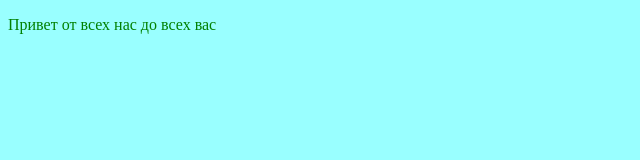
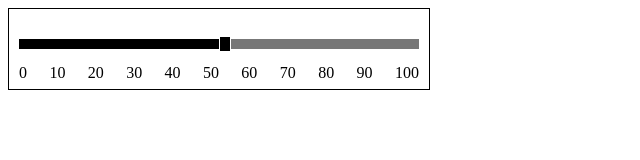
Before and after one commit to simskiy/jq-plugin, a website built with webpack: page src/index.html in a window 1280 px wide. Shown: the whole page, without its empty margins (0-640 px from the left). Built offline with nearby package versions, Linux system fonts and the light colour scheme.

Commit message:
Первичная верстка. (Основа для компонентов)

```diff
--- a/src/index.html
+++ b/src/index.html
@@ -8,7 +8,26 @@
 </head>
 <body>
 	<div id="app" class="container">
-		<p>Привет от всех нас до всех вас</p>
+    <div class="slider">
+      <div class="slider__line">
+        <div class="slider__line--busy data-thumb="first" style="right: 50%"></div>
+        <div class="slider__line--busy data-thumb="second" style="display: none"></div>
+      </div>
+      <div class="slider__thumb" style="left: 50%"></div>
+      <ul class="scale">
+        <li class="scale__point">0</li>
+        <li class="scale__point">10</li>
+        <li class="scale__point">20</li>
+        <li class="scale__point">30</li>
+        <li class="scale__point">40</li>
+        <li class="scale__point">50</li>
+        <li class="scale__point">60</li>
+        <li class="scale__point">70</li>
+        <li class="scale__point">80</li>
+        <li class="scale__point">90</li>
+        <li class="scale__point">100</li>
+      </ul>
+    </div>
 	</div>
 </body>
 </html>
--- a/src/index.ts
+++ b/src/index.ts
@@ -5,8 +5,4 @@ import 'jquery'
 import './styles/main.scss'
 import '@js/sum.ts'
 
-
 // eslint-disable-next-line quotes
-console.log("it's working!!!")
-
-$('.container').css('color', 'green')
--- a/src/styles/main.scss
+++ b/src/styles/main.scss
@@ -1,5 +1,57 @@
-$body-color: #9ff;
+$height_thumb: 16px;
+$width_thumb: 12px;
+$height_line: 10px;
+$slider_top_padding: 30px;
 
-body {
-	background-color: $body-color;
+.container {
+  width: 400px;
+  height: 50px;
 }
+
+.slider {
+  position: relative;
+  width: 100%;
+  height: 100%;
+  padding-top: $slider_top_padding;
+  padding-left: 10px;
+  padding-right: 10px;
+  border: 1px solid black;
+
+  &__line {
+    box-sizing: border-box;
+    position: relative;
+    margin-bottom: 15px;
+    width: 100%;
+    height: $height_line;
+    background-color: #777;
+    overflow: hidden;
+
+    &--busy {
+      position: absolute;
+      width: 100%;
+      height: 100%;
+      background-color: #000;
+    }
+  }
+
+  &__thumb {
+    position: absolute;
+    cursor: pointer;
+    box-sizing: border-box;
+    top: $slider_top_padding - ($height_thumb - $height_line) / 2;
+    width: $width_thumb;
+    height: $height_thumb;
+    background-color: #000;
+    border: 1px solid #fff;
+  }
+}
+
+.scale {
+  display: flex;
+  list-style: none;
+  padding: 0;
+  margin: 0;
+  width: 100%;
+  justify-content: space-between;
+  user-select: none;
+}
```
